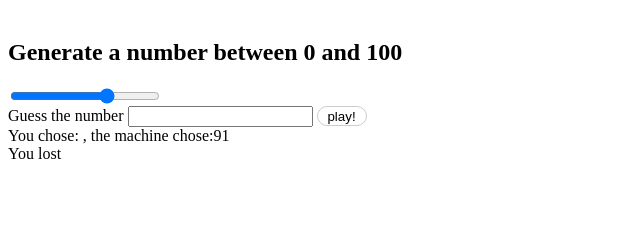
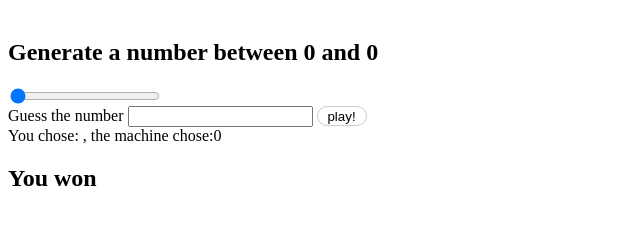
Before and after one commit to hyunjinnnnnp/rangeRandomNumberGame, a plain HTML site: page index.html in a window 1280 px wide. Both pictures are taken after a click on the button "play!". Shown: the part 69-294 px from the top of the page, without its empty margins (0-640 px from the left). Drawn offline with Linux system fonts and the light colour scheme.

Commit message:
input requirement & Number(string, 2)

```diff
--- a/index.html
+++ b/index.html
@@ -1,28 +1,47 @@
 <!DOCTYPE html>
 <html lang="en">
   <head>
-    <meta charset="UTF-8">
-    <meta name="viewport" content="width=device-width, initial-scale=1.0">
-   <link href="styles.css" rel="stylesheet">
+    <meta charset="UTF-8" />
+    <meta name="viewport" content="width=device-width, initial-scale=1.0" />
+    <link href="styles.css" rel="stylesheet" />
     <title>Document</title>
   </head>
   <body>
     <h1>Random Number Game</h1>
-    <h2>Generate a number between 0 and <span class="numberGenerator">100</span></h2>
-    <input type="range" name="inputRange" id="inputRange" class="inputRange" max="150" value="100">
+    <h2>
+      Generate a number between 0 and <span class="numberGenerator">0</span>
+    </h2>
+    <input
+      type="range"
+      name="inputRange"
+      id="inputRange"
+      class="inputRange"
+      max="150"
+      value="0"
+    />
     <div>
       <span>Guess the number</span>
-
-        <input class="inputNumber" type="number" max="150" maxlength="3" numberonly="true" name="inputNumber" pattern="[0-9]{3}" title="type only number">
+      <input
+        class="inputNumber"
+        type="number"
+        max="150"
+        maxlength="3"
+        numberonly="true"
+        name="inputNumber"
+        pattern="isNaN(Number(event.key))"
+        onkeydown="return event.keyCode !== 69 && event.keyCode !== 189"
+      />
       <button type="submit" class="playBtn" value="submit">play!</button>
     </div>
 
-    <div>You chose:<span class="yourNumber">0</span>
-    , the machine chose:<span class="machineNumber">0</span>
+    <div class="showingError">
+      You chose:<span class="yourNumber">0</span> , the machine chose:<span
+        class="machineNumber"
+        >0</span
+      >
     </div>
-     <div class="result"></div>
-</label>
+    <h2 class="result"></h2>
 
-    <script src=index.js></script>
+    <script src="index.js"></script>
   </body>
 </html>
--- a/index.js
+++ b/index.js
@@ -1,48 +1,59 @@
 const inputRange = document.querySelector(".inputRange"),
-inputNumber=document.querySelector(".inputNumber"),
-playBtn=document.querySelector(".playBtn"),
-result=document.querySelector(".result");
+  inputNumber = document.querySelector(".inputNumber"),
+  playBtn = document.querySelector(".playBtn"),
+  result = document.querySelector(".result"),
+  showingError = document.querySelector(".showingError");
 
-const yourNumber=document.querySelector(".yourNumber"),
-machineNumber=document.querySelector(".machineNumber"),
-numberGenerator=document.querySelector(".numberGenerator");
-//선택한 레인지 범위를 벗어난 숫자를 입력하면 '오류' 출력
-//레인지 밸류 값을 받아서 미니멈,맥시멈 확인하기
+const yourNumber = document.querySelector(".yourNumber"),
+  machineNumber = document.querySelector(".machineNumber"),
+  numberGenerator = document.querySelector(".numberGenerator");
 
-/*Find a  random number on a range between 0 and a number defined by the user.
-Use range input.
-Update the range value in real time.
-Only play after the user chooses a number.
-Notify the user if the game is lost or won.
-Don't give up.
+function checkInputNumberRange() {
+  const rangeMax = Number(inputRange.max, 2);
+  if (rangeMax > 150) {
+    showingError.innerHTML = `pick a number between 0 and ${rangeMax}`;
+  } //왜 alert는 되는데 innerHTML은 안되는지??
 
- */
-
-function handleBtn(event){
-    event.preventDefault();
-    const currentValue=inputNumber.value;
-yourNumber.innerHTML=currentValue;
-//inputNumber.value="";
-
-const currentRange=inputRange.value;
-const randomNumber=Math.floor(Math.random()*currentRange);  // 비트윈 0,2일 때 2는 출력하지않음 - 체크하기
-machineNumber.innerHTML=randomNumber;
-
-//랜덤넘버와 인풋에서 받은 넘버가 일치할때
-if(currentValue === randomNumber){
-    result.innerHTML='You won'
-}else{
-    result.innerHTML="You lost"
-}
+  const checkingNum = Number(inputNumber.value, 2);
+  if (checkingNum < 0) {
+    inputNumber.value = Math.abs(checkingNum);
+  }
+  if (inputRange.value < checkingNum) {
+    result.innerHTML = `pick a number smaller than ${inputRange.value}`;
+    inputNumber.value = "";
+  }
+  if (Number(inputRange.value, 2) === 0) {
+    result.innerHTML = `set the range`;
+    yourNumber.innerHTML = "nothing";
+    machineNumber.innerHTML = "nothing"; //왜 출력안됨???
+    result.innerHTML = "You haven't set the range of number";
+  }
 }
 
-function handleRange(event){
-    const currentValue=inputRange.value;
-    numberGenerator.innerHTML=currentValue;
+function handleBtn(event) {
+  // event.preventDefault();  << 찾아보기
+  const currentValue = inputNumber.value;
+  yourNumber.innerHTML = currentValue;
+
+  const currentRange = inputRange.value;
+  const randomNumber = Math.round(Math.random() * currentRange);
+  machineNumber.innerHTML = randomNumber;
+
+  if (Number(currentValue, 2) === randomNumber) {
+    result.innerHTML = "You won";
+  } else {
+    result.innerHTML = "You lost";
+  }
 }
 
-function init(){
-    playBtn.addEventListener("click", handleBtn);
-    inputRange.addEventListener("change", handleRange);
+function handleRange(event) {
+  const currentValue = inputRange.value;
+  numberGenerator.innerHTML = currentValue;
+}
+
+function init() {
+  playBtn.addEventListener("click", checkInputNumberRange);
+  playBtn.addEventListener("click", handleBtn);
+  inputRange.addEventListener("input", handleRange);
 }
 init();
--- a/styles.css
+++ b/styles.css
@@ -1,21 +1,16 @@
-body{
-    display: flex;
-    flex-direction: column;
-}
-label{
+body {
   display: flex;
   flex-direction: column;
 }
 
-.inputRange{
+.inputRange {
   width: 150px;
 }
-button{
+button {
   width: 50px;
-    height:20px;
+  height: 20px;
   background-color: white;
   border-radius: 10px;
   border-style: none;
-    border:1px solid rgb(204, 204, 204);
-
+  border: 1px solid rgb(204, 204, 204);
 }
```
Lines whose indentation alone changed are shown as unchanged.
